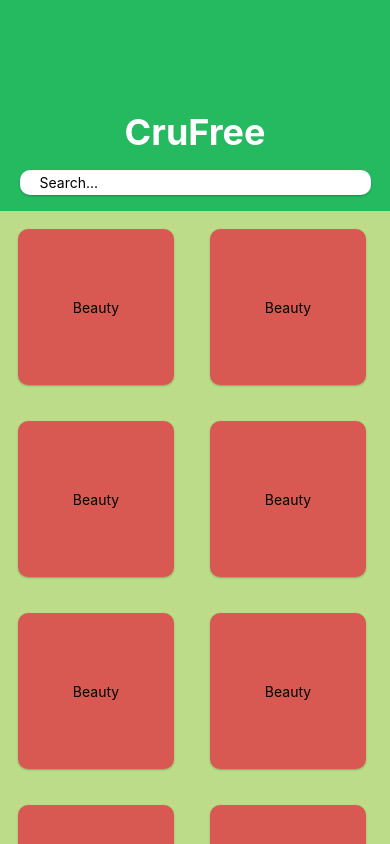
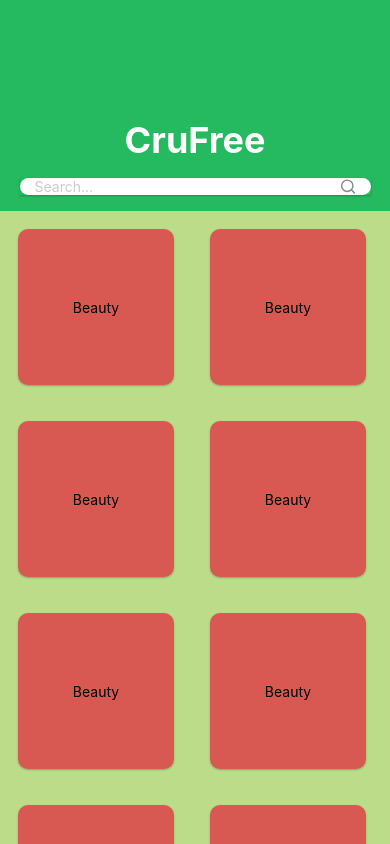
Before and after one commit to Gorgeous-Devs/cruFree_Android, a React Native app: screen /Home in a window 390 px wide. Shown: the top 844 px of the page. Built offline with nearby package versions, Linux system fonts and the light colour scheme.

Commit message:
Search icon and search val set

```diff
--- a/package.json
+++ b/package.json
@@ -7,7 +7,8 @@
     "ios": "react-native run-ios",
     "start": "react-native start",
     "test": "jest",
-    "lint": "eslint ."
+    "lint": "eslint .",
+    "svgr": "svgr ./icons -d ./src/components/icons --native --icon --svg-props \"width=24,height=24,className=\""
   },
   "dependencies": {
     "@fortawesome/fontawesome-svg-core": "^1.2.36",
@@ -30,6 +31,7 @@
     "@babel/core": "^7.12.9",
     "@babel/runtime": "^7.12.5",
     "@react-native-community/eslint-config": "^2.0.0",
+    "@svgr/cli": "^5.5.0",
     "babel-jest": "^26.6.3",
     "eslint": "^6.8.0",
     "jest": "^26.6.3",
--- /dev/null
+++ b/src/components/icons/Search.js
@@ -0,0 +1,24 @@
+import * as React from "react";
+import Svg, {Circle, Path} from "react-native-svg";
+
+function SvgSearch(props) {
+  return (
+    <Svg
+      xmlns="http://www.w3.org/2000/svg"
+      width="24"
+      height="24"
+      viewBox="0 0 24 24"
+      fill="none"
+      stroke="currentColor"
+      strokeWidth={2}
+      strokeLinecap="round"
+      strokeLinejoin="round"
+      className=""
+      {...props}>
+      <Circle cx={11} cy={11} r={8} />
+      <Path d="M21 21l-4.35-4.35" />
+    </Svg>
+  );
+}
+
+export default SvgSearch;
--- /dev/null
+++ b/src/components/icons/index.js
@@ -0,0 +1 @@
+export { default as Search } from './Search'
--- a/src/components/searchBar.js
+++ b/src/components/searchBar.js
@@ -1,17 +1,27 @@
 import React, {useState} from "react";
-import {View, TextInput} from "react-native";
+import {View, TextInput, TouchableOpacity} from "react-native";
 import searchBarStyle from "../styles/searchBar";
+import {Search} from "./icons";
 
 const SearchBar = () => {
-  const [searchVal, setSearchVal] = useState("");
+  const [searchValue, setSearchValue] = useState("");
+
   return (
     <View style={searchBarStyle.sbWrapper}>
       <TextInput
+        style={searchBarStyle.sbInput}
         placeholder="Search..."
-        placeholderTextColor="#000"
-        value={searchVal}
-        onChange={e => setSearchVal(e.target.value)}
+        placeholderTextColor="#ccc"
+        value={searchValue}
+        onChangeText={e => setSearchValue(e)}
       />
+      <TouchableOpacity
+        style={searchBarStyle.sbButton}
+        onPress={() => {
+          console.log("Search : ", searchValue);
+        }}>
+        <Search color="#7f8c8d" />
+      </TouchableOpacity>
     </View>
   );
 };
--- a/src/styles/searchBar.js
+++ b/src/styles/searchBar.js
@@ -2,11 +2,8 @@
 
 const searchBarStyle = StyleSheet.create({
   sbWrapper: {
-    backgroundColor: "#FFFFFF",
     width: "90%",
-    borderRadius: 10,
-    paddingVertical: 4,
-    paddingHorizontal: 20,
+
     margin: 16,
     fontSize: 18,
     shadowColor: "#000",
@@ -15,6 +12,24 @@
     shadowRadius: 2,
     elevation: 5,
   },
+  sbInput: {
+    width: "100%",
+    backgroundColor: "#FFFFFF",
+    borderRadius: 10,
+    paddingLeft: 15,
+    paddingRight: 15,
+    color: "#000",
+  },
+  sbButton: {
+    position: "absolute",
+    right: 0,
+    top: 0,
+    height: "100%",
+    width: 45,
+    display: "flex",
+    alignItems: "center",
+    justifyContent: "center",
+  },
 });
 
 export default searchBarStyle;
```
Also changed, not shown: icons/search.svg (added), 1 other file (tests, documents, lock files or other folders).
